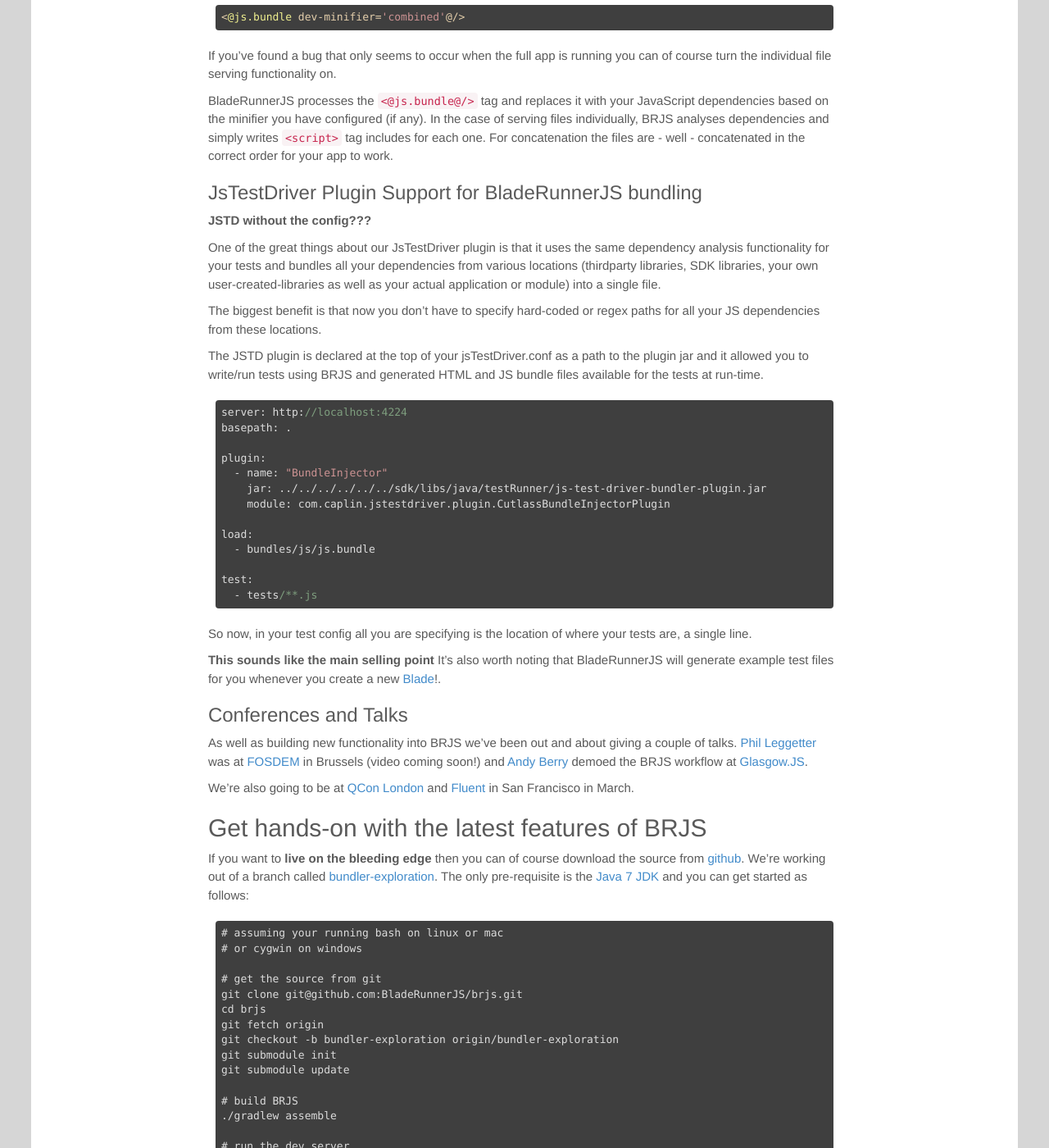
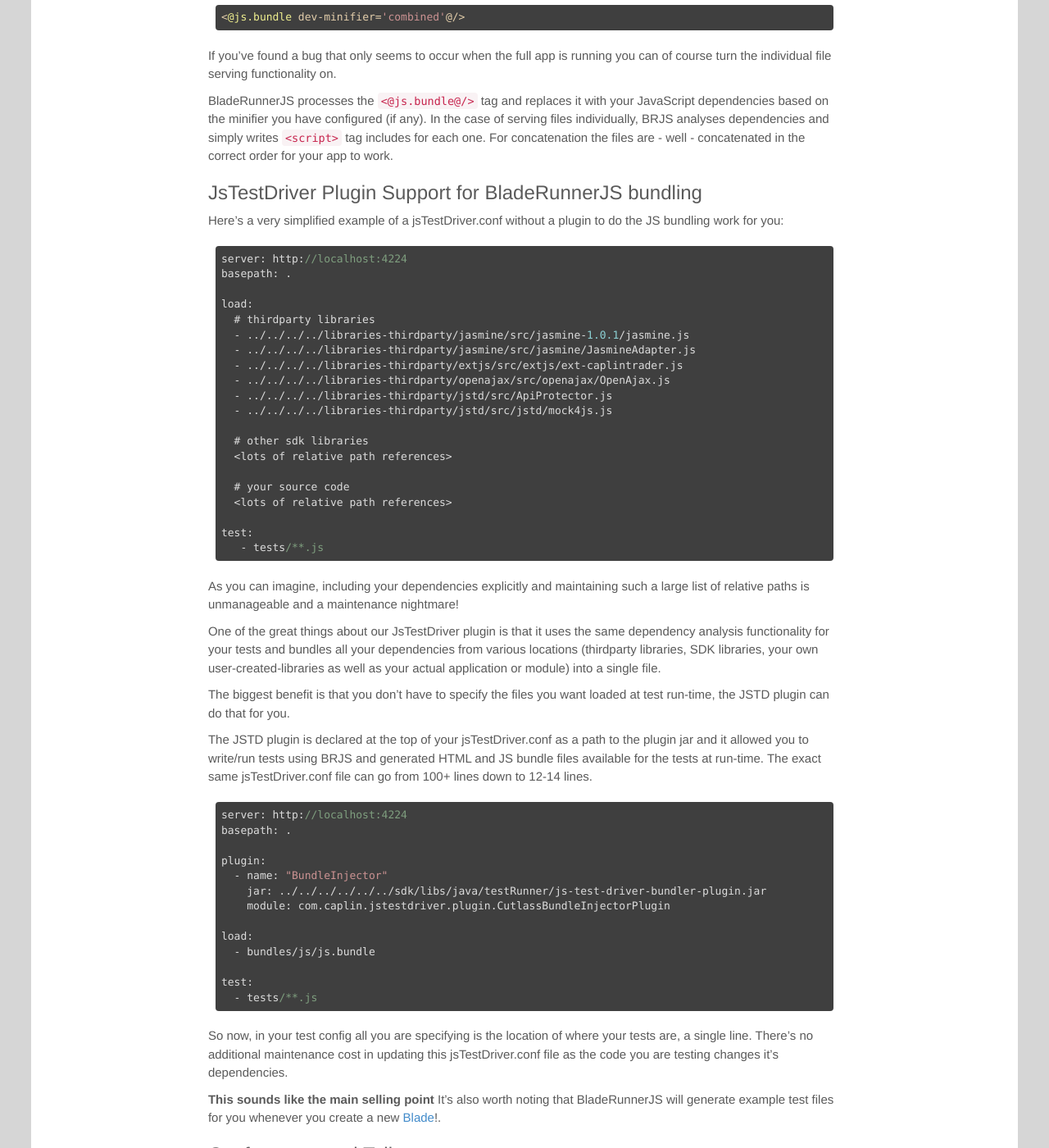
Before and after one commit to BladeRunnerJS/brjs-site, a Jekyll site: the page built from _posts/2014-02-04-bladerunnerjs-sprint-5.md, in a window 1280 px wide and 1400 px high, scrolled down 2835 px. Shown: the whole window at 82% size. Built offline with Jekyll 4.4.1, drawn with Linux system fonts in a browser that asks for light colours; nearby versions of some CDN libraries; Markdown is read by kramdown in place of the engine named in the settings; comment, search, counter and statistics services are not loaded.

Commit message:
Focusing more on the benefits of our JSTD plugin @leggetter, should be a lot clearer to the user

````diff
--- a/_posts/2014-02-04-bladerunnerjs-sprint-5.md
+++ b/_posts/2014-02-04-bladerunnerjs-sprint-5.md
@@ -102,13 +102,38 @@
 
 ### JsTestDriver Plugin Support for BladeRunnerJS bundling
 
-**JSTD without the config???**
+Here's a very simplified example of a jsTestDriver.conf without a plugin to do the JS bundling work for you:
+
+```
+server: http://localhost:4224
+basepath: .
+
+load:
+  # thirdparty libraries
+  - ../../../../libraries-thirdparty/jasmine/src/jasmine-1.0.1/jasmine.js
+  - ../../../../libraries-thirdparty/jasmine/src/jasmine/JasmineAdapter.js
+  - ../../../../libraries-thirdparty/extjs/src/extjs/ext-caplintrader.js
+  - ../../../../libraries-thirdparty/openajax/src/openajax/OpenAjax.js
+  - ../../../../libraries-thirdparty/jstd/src/ApiProtector.js
+  - ../../../../libraries-thirdparty/jstd/src/jstd/mock4js.js
+
+  # other sdk libraries
+  <lots of relative path references>
+
+  # your source code
+  <lots of relative path references>
+
+test:
+   - tests/**.js
+```
+
+As you can imagine, including your dependencies explicitly and maintaining such a large list of relative paths is unmanageable and a maintenance nightmare!
 
 One of the great things about our JsTestDriver plugin is that it uses the same dependency analysis functionality for your tests and bundles all your dependencies from various locations (thirdparty libraries, SDK libraries, your own user-created-libraries as well as your actual application or module) into a single file.
 
-The biggest benefit is that now you don't have to specify hard-coded or regex paths for all your JS dependencies from these locations.
+The biggest benefit is that you don't have to specify the files you want loaded at test run-time, the JSTD plugin can do that for you.
 
-The JSTD plugin is declared at the top of your jsTestDriver.conf as a path to the plugin jar and it allowed you to write/run tests using BRJS and generated HTML and JS bundle files available for the tests at run-time.
+The JSTD plugin is declared at the top of your jsTestDriver.conf as a path to the plugin jar and it allowed you to write/run tests using BRJS and generated HTML and JS bundle files available for the tests at run-time. The exact same jsTestDriver.conf file can go from 100+ lines down to 12-14 lines.
 
 ```
 server: http://localhost:4224
@@ -126,7 +151,7 @@
   - tests/**.js
 ```
 
-So now, in your test config all you are specifying is the location of where your tests are, a single line.
+So now, in your test config all you are specifying is the location of where your tests are, a single line. There's no additional maintenance cost in updating this jsTestDriver.conf file as the code you are testing changes it's dependencies.
 
 **This sounds like the main selling point**
 It's also worth noting that BladeRunnerJS will generate example test files for you whenever you create a new [Blade](http://bladerunnerjs.org/docs/concepts/blades/)!.
````
